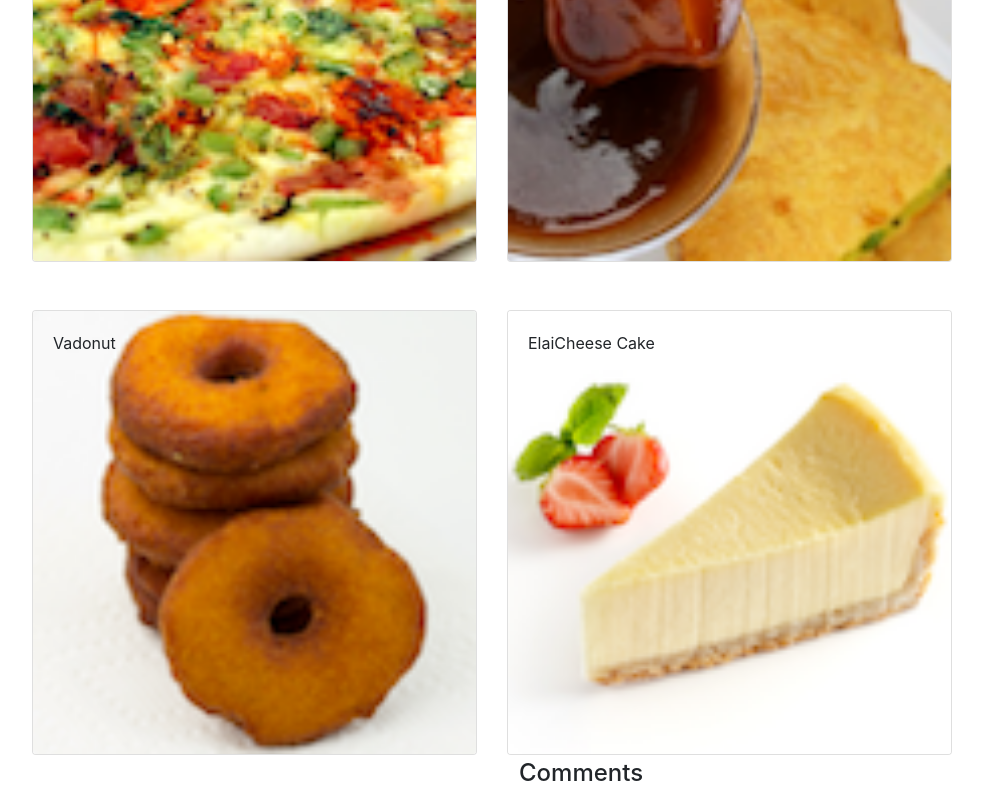
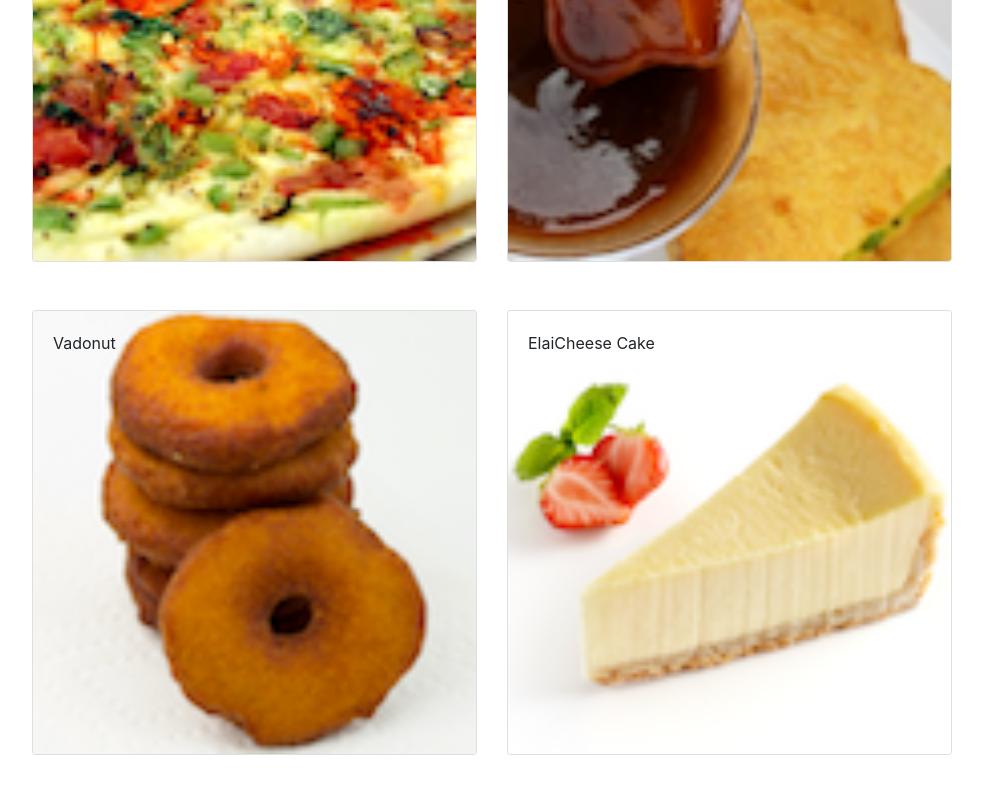
Before and after one commit to stivenramireza/react-redux, a React (Create React App) app: page / in a window 1280 px wide. Shown: the part 287-1087 px from the top of the page, without its empty margins (53-1036 px from the left). After the commit the page ends 1050 px from the top, so only its background shows below. Built offline with nearby package versions, Linux system fonts and the light colour scheme.

Commit message:
Task #1, Task #2 y Task #3 finished

```diff
--- a/src/components/DishdetailComponent.js
+++ b/src/components/DishdetailComponent.js
@@ -21,11 +21,34 @@ class DishDetail extends Component {
         }
     }
 
+    getComments(dish) {
+        if(dish != null) {
+            return dish.comments;
+        }
+    }
+
+    convertDate(date) {
+        const oldDate = new Date(date);
+        const newDate = oldDate.toString().split(" ");
+        const finalDate = newDate[1] + " " + (parseInt(newDate[2]) + 1)  + ", " + newDate[3];
+        return finalDate;
+    }
+
     renderComments(comments){
         if(comments != null){
+            const items = comments.map((item) => {
+                return(
+                    <ul key={ item.id } className="list-unstyled">
+                        <li>{ item.comment }</li>
+                        <br />
+                        <li>-- { item.author } , { this.convertDate(item.date) }</li>
+                    </ul>
+                );
+            });
             return(
                 <div>
-
+                    <h4>Comments</h4>
+                    { items }
                 </div>
             )
         } else {
@@ -36,15 +59,14 @@ class DishDetail extends Component {
     }
 
     render(){
-        console.log(this.props.selectedDish)
+        const comments = this.getComments(this.props.selectedDish);
         return(
             <div className="row">
                 <div className="col-12 col-md-5 m-1">
                     { this.renderDish(this.props.selectedDish) }
                 </div>
                 <div className="col-12 col-md-5 m-1">
-                    <h4>Comments</h4>
-                    { this.renderComments(this.props.selectedDish) }
+                    { this.renderComments(comments) }
                 </div>
             </div>
         )
```
